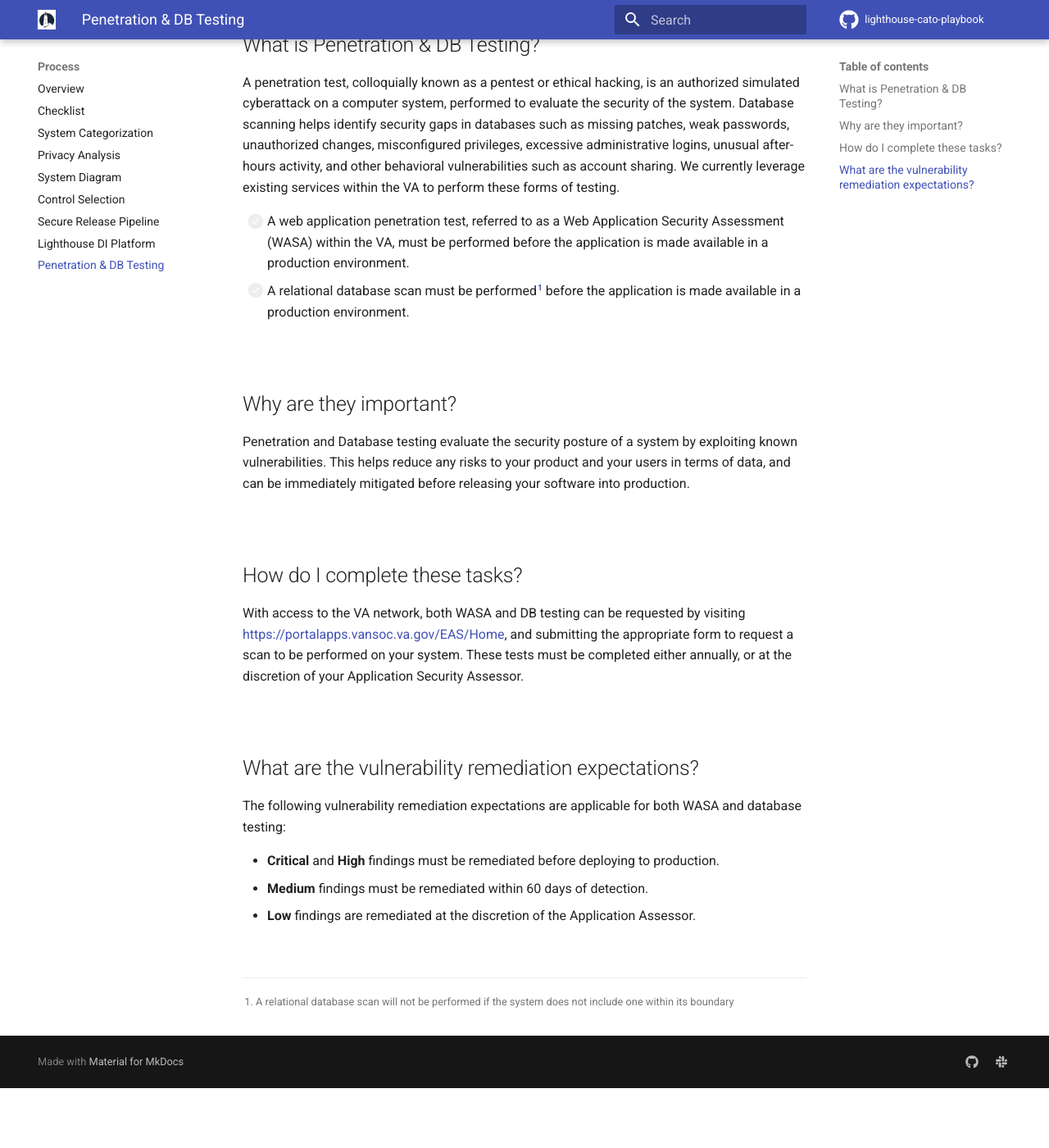
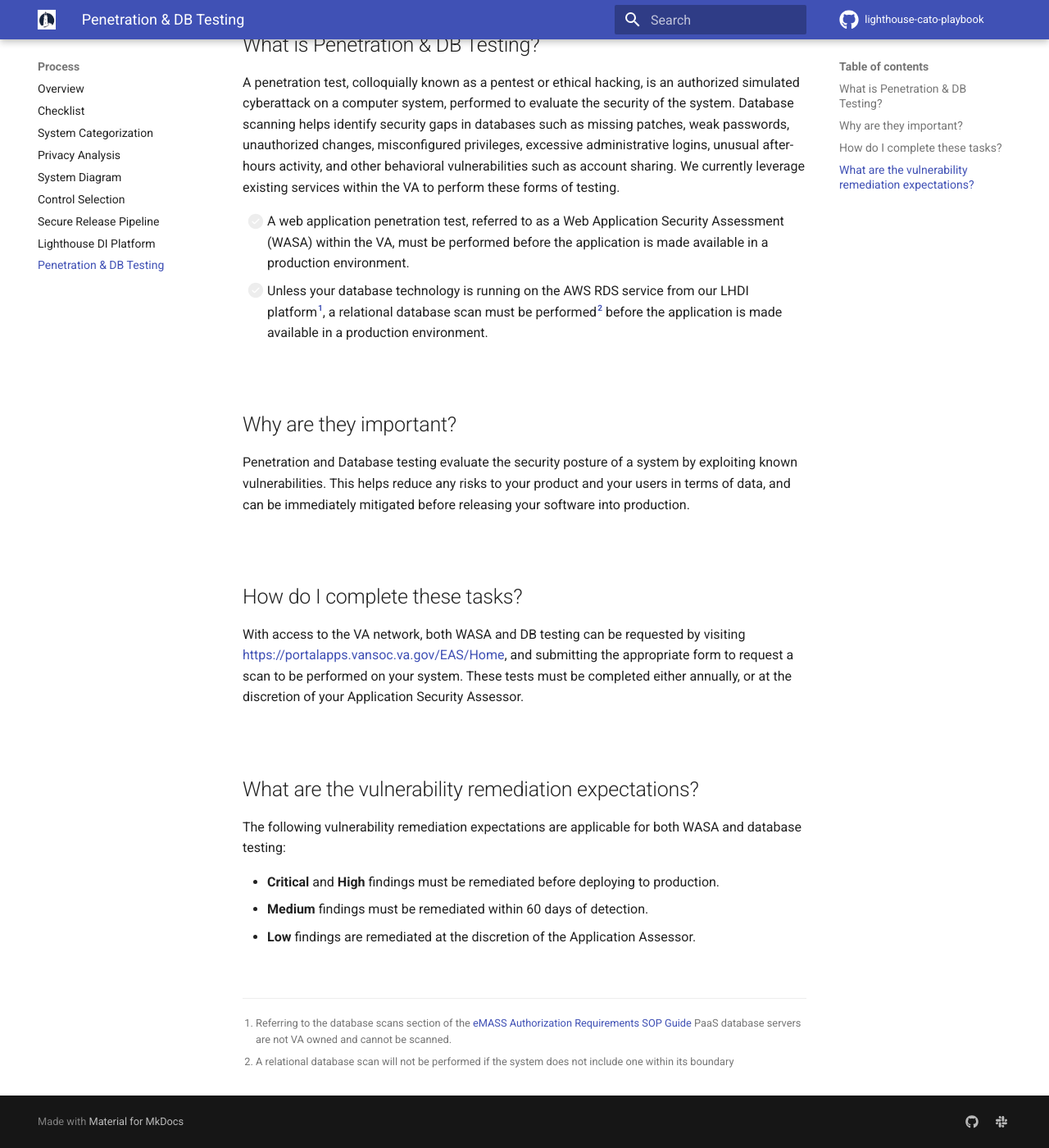
Before and after one commit to rise8-us/cato-playbook, an MkDocs documentation site: the page built from docs/testing.md, in a window 1280 px wide and 1400 px high, scrolled down 191 px. Shown: the whole window at 82% size. Built offline with MkDocs 1.6.1 and Material for MkDocs 9.7.7, drawn with Linux system fonts in a browser that asks for light colours; comment, search, counter and statistics services are not loaded; before the commit the page ends 1518 px from its top, so only the background shows below that.

Commit message:
Update testing.md
including new direction from EAS that databases on RDS should not be scanned by the DB scanning solutions and team

```diff
--- a/docs/testing.md
+++ b/docs/testing.md
@@ -4,7 +4,7 @@
 A penetration test, colloquially known as a pentest or ethical hacking, is an authorized simulated cyberattack on a computer system, performed to evaluate the security of the system. Database scanning helps identify security gaps in databases such as missing patches, weak passwords, unauthorized changes, misconfigured privileges, excessive administrative logins, unusual after-hours activity, and other behavioral vulnerabilities such as account sharing. We currently leverage existing services within the VA to perform these forms of testing.
 
 - [ ] A web application penetration test, referred to as a Web Application Security Assessment (WASA) within the VA, must be performed before the application is made available in a production environment.
-- [ ] A relational database scan must be performed[^1] before the application is made available in a production environment.
+- [ ] Unless your database technology is running on the AWS RDS service from our LHDI platform[^1], a relational database scan must be performed[^2] before the application is made available in a production environment.
 
 <br/>
 
@@ -27,4 +27,5 @@ The following vulnerability remediation expectations are applicable for both WAS
 
 <br>
 
-[^1]: A relational database scan will not be performed if the system does not include one within its boundary
+[^1]: Referring to the database scans section of the [eMASS Authorization Requirements SOP Guide](https://dvagov.sharepoint.com/sites/OITOIS/KnowledgeService/eMassDocumentLibrary/eMASS_Authorization_Requirements_SOP_Guide.pdf) PaaS database servers are not VA owned and cannot be scanned.
+[^2]: A relational database scan will not be performed if the system does not include one within its boundary
```
